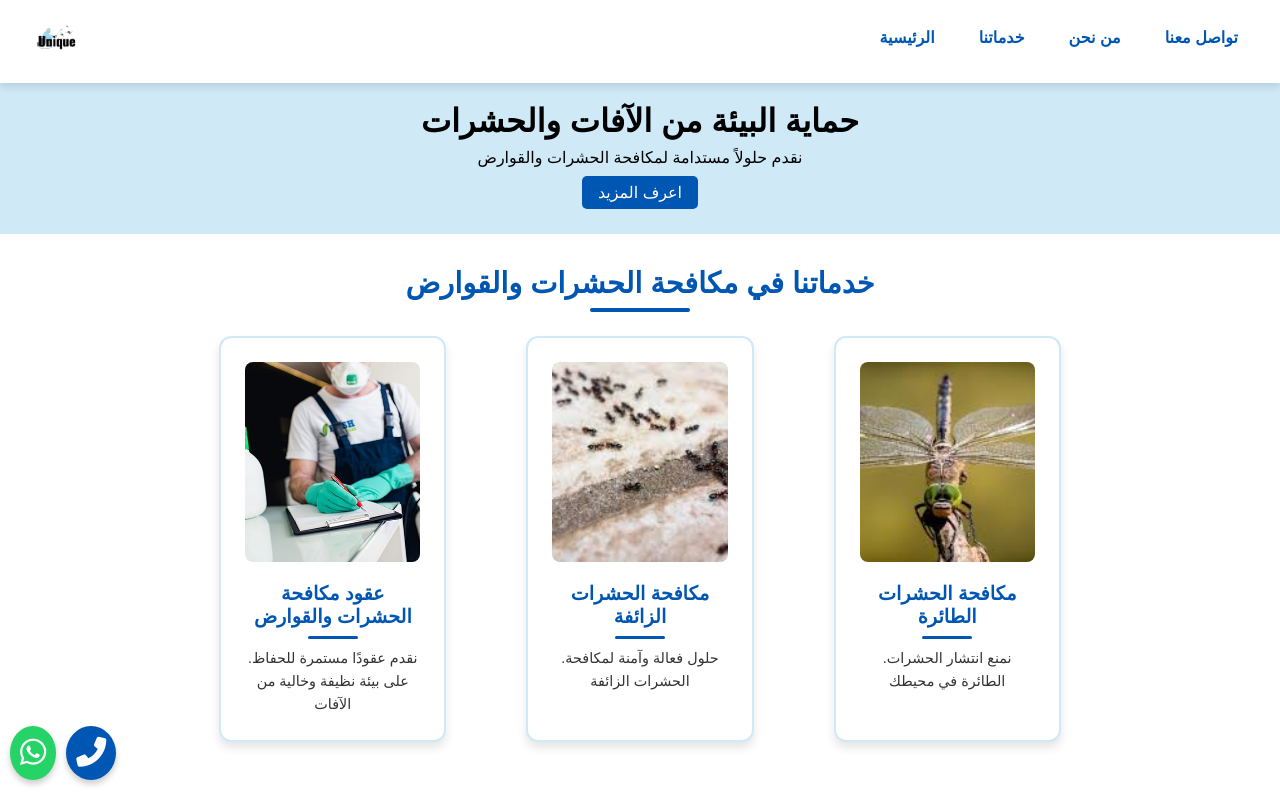
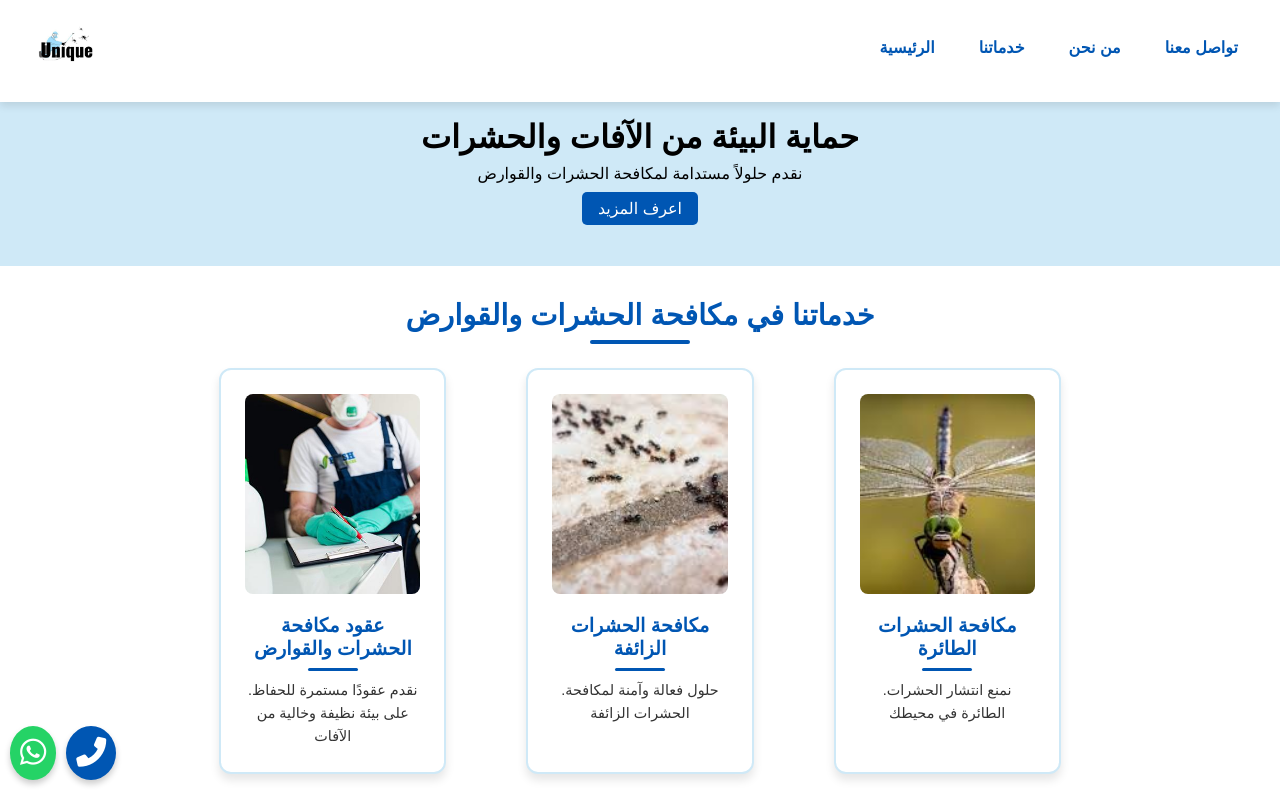
Before and after one commit to eidkadri/Unique, a plain HTML site: page index.html in a window 1280 px wide. Shown: the top 800 px of the page. Drawn offline with Linux system fonts and the light colour scheme.

Commit message:
Update styles.css

```diff
--- a/css/styles.css
+++ b/css/styles.css
@@ -41,7 +41,7 @@ header {
 .header-logo {
     display: block;
     margin: 0 auto;
-    width: 50px;
+    width: 70px;
     height: auto;
 }
 
@@ -93,7 +93,7 @@ header nav ul li a:hover:after {
     background: #cfe9f7; /* أزرق فاتح يتماشى مع لون الشعار */
     color: #000000; /* نص أسود */
     text-align: center;
-    padding: 2rem 1rem;
+    padding: 3rem 1rem;
 }
 
 .hero h1 {
```
